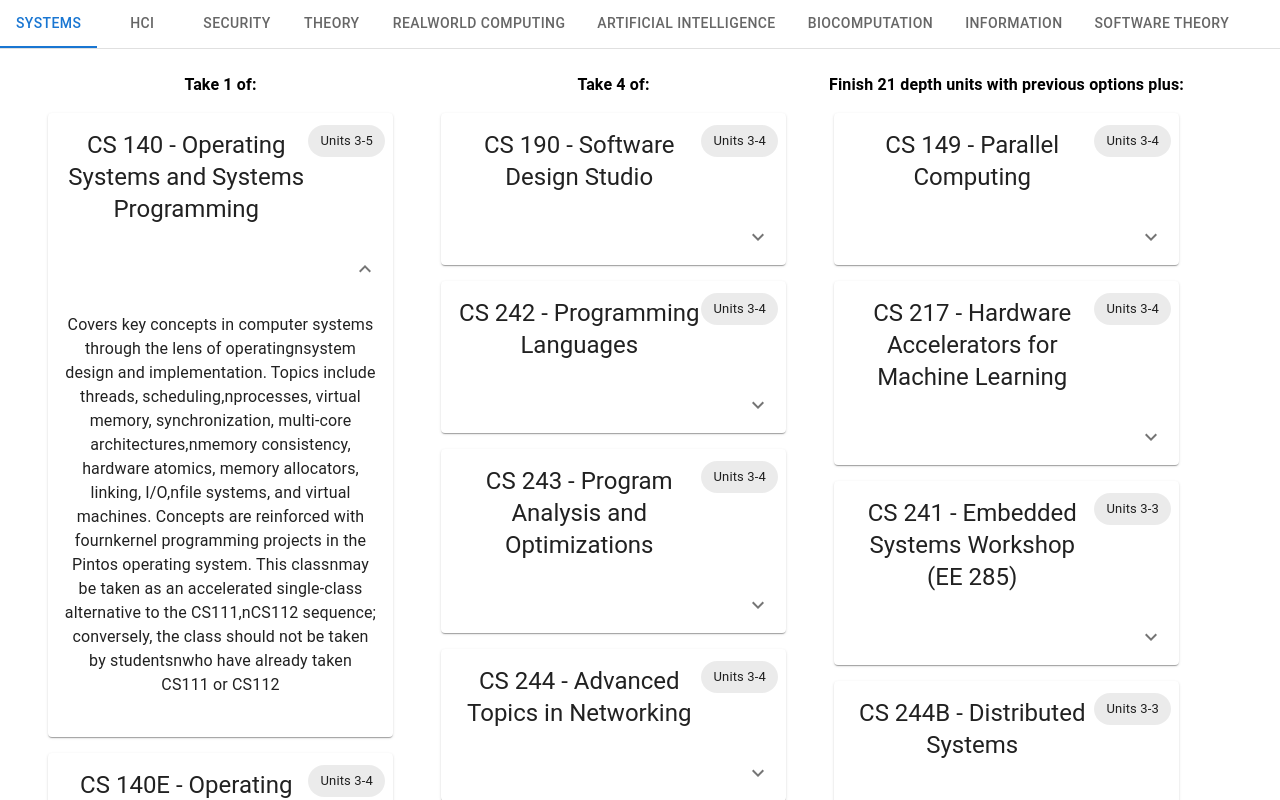
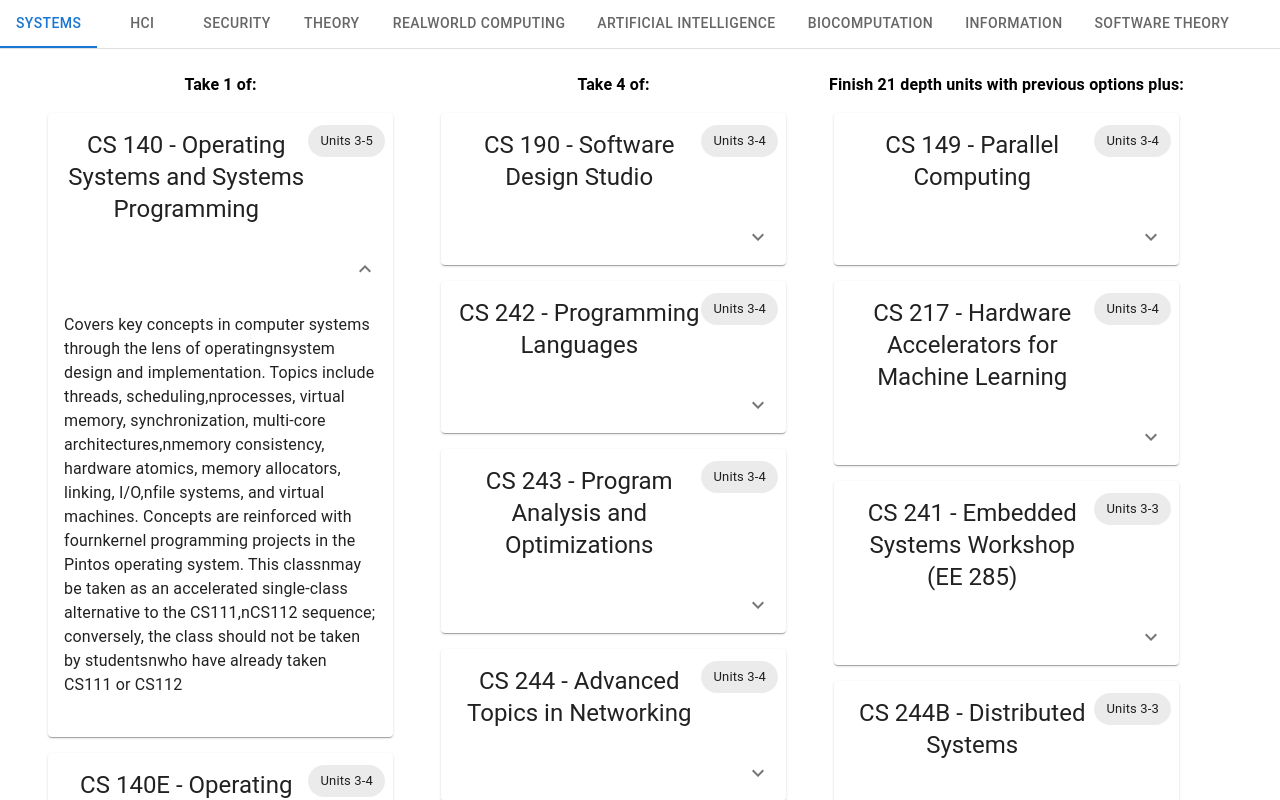
Before and after one commit to Bafoleco/explore-tracks, a React (Create React App) app: page / in a window 1280 px wide. Both pictures are taken after a click on the button 365 px from the left and 269 px from the top of the page. Shown: the top 800 px of the page. Built offline with nearby package versions, Linux system fonts and the light colour scheme.

Commit message:
left justify

```diff
--- a/src/Course.tsx
+++ b/src/Course.tsx
@@ -51,7 +51,7 @@ const Course = (props: CourseProps) => {
       </CardActions>
       <Collapse in={expanded} timeout="auto" unmountOnExit>
         <CardContent>
-          <Typography paragraph>
+          <Typography align='left'  paragraph>
             {courseInfo.description}
           </Typography>
         </CardContent>
```
